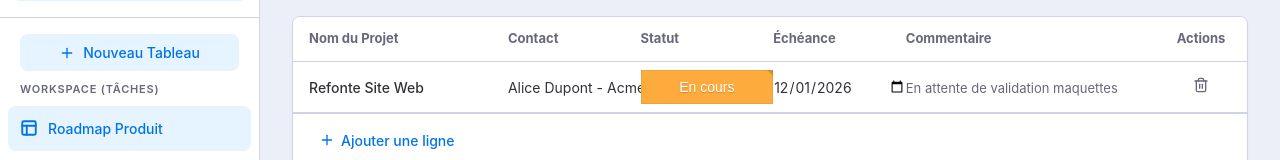
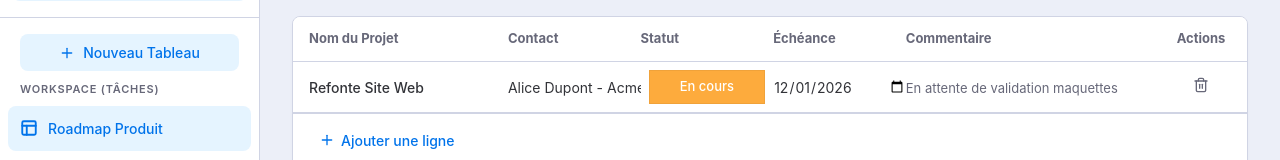
Before and after one commit to louisomert-ui/Orbit, a React (Vite) app: page / in a window 1280 px wide. Both pictures are taken after a click on the element "CRM & Clients". Shown: the part 164-324 px from the top of the page. Built offline with nearby package versions, Linux system fonts and the light colour scheme.

Commit message:
feat(crm): interactive status cell mimicking task manager

```diff
--- /dev/null
+++ b/src/components/CrmStatusCell.jsx
@@ -0,0 +1,69 @@
+import React, { useState } from 'react';
+
+const STATUS_CONFIG = {
+    'Nouveau': { label: 'Nouveau', color: '#579bfc', hover: '#4d8beb' },
+    'En cours': { label: 'En cours', color: '#fdab3d', hover: '#e39937' },
+    'En attente': { label: 'En attente', color: '#ffcb00', hover: '#e5b600' },
+    'Gagné': { label: 'Gagné', color: '#00c875', hover: '#00b469' },
+    'Perdu': { label: 'Perdu', color: '#e2445c', hover: '#cb3d52' }
+};
+
+const ORDER = ['Nouveau', 'En cours', 'En attente', 'Gagné', 'Perdu'];
+
+const CrmStatusCell = ({ status, onUpdate }) => {
+    const [isHovered, setIsHovered] = useState(false);
+
+    const currentKey = status || 'Nouveau';
+    const config = STATUS_CONFIG[currentKey] || STATUS_CONFIG['Nouveau'];
+
+    const handleClick = () => {
+        const currentIndex = ORDER.indexOf(currentKey);
+        const nextIndex = (currentIndex + 1) % ORDER.length;
+        onUpdate(ORDER[nextIndex]);
+    };
+
+    return (
+        <div
+            onClick={handleClick}
+            onMouseEnter={() => setIsHovered(true)}
+            onMouseLeave={() => setIsHovered(false)}
+            style={{
+                width: '100%',
+                height: '34px',
+                backgroundColor: isHovered && config.hover ? config.hover : config.color,
+                color: '#fff',
+                display: 'flex',
+                alignItems: 'center',
+                justifyContent: 'center',
+                fontSize: '13px',
+                fontWeight: '500',
+                cursor: 'pointer',
+                userSelect: 'none',
+                transition: 'background-color 0.2s, transform 0.1s',
+                margin: '0 auto',
+                transform: isHovered ? 'scale(1.02)' : 'scale(1)',
+                position: 'relative',
+                overflow: 'hidden',
+                boxShadow: 'inset 0 0 0 1px rgba(0,0,0,0.05)'
+            }}
+        >
+            {config.label}
+
+            {/* Fold effect on corner */}
+            <div style={{
+                position: 'absolute',
+                top: 0,
+                right: 0,
+                width: '0',
+                height: '0',
+                borderStyle: 'solid',
+                borderWidth: '0 8px 8px 0',
+                borderColor: `transparent rgba(0,0,0,0.15) transparent transparent`,
+                transition: 'border-width 0.2s',
+                opacity: isHovered ? 1 : 0
+            }}></div>
+        </div>
+    );
+};
+
+export default CrmStatusCell;
--- a/src/components/CrmView.jsx
+++ b/src/components/CrmView.jsx
@@ -1,6 +1,7 @@
 import React, { useState, useEffect } from 'react';
 import { v4 as uuidv4 } from 'uuid';
 import { Briefcase, Search as SearchIcon, Plus, Trash2 } from 'lucide-react';
+import CrmStatusCell from './CrmStatusCell';
 
 const initialCrmData = [
     { id: 'p1', name: 'Refonte Site Web', contact: 'Alice Dupont - Acme Corp', status: 'En cours', deadline: '2026-12-01', comment: 'En attente de validation maquettes' }
@@ -48,17 +49,6 @@ const CrmView = () => {
         item.contact.toLowerCase().includes(searchTerm.toLowerCase())
     );
 
-    const getStatusColor = (status) => {
-        switch (status) {
-            case 'Nouveau': return '#579bfc'; // Bleu
-            case 'En cours': return '#fdab3d'; // Orange
-            case 'En attente': return '#ffcb00'; // Jaune
-            case 'Gagné': return '#00c875'; // Vert
-            case 'Perdu': return '#e2445c'; // Rouge
-            default: return '#c4c4c4';
-        }
-    };
-
     const columns = ['Nom du Projet', 'Contact', 'Statut', 'Échéance', 'Commentaire', 'Actions'];
 
     const renderCell = (item, colIndex) => {
@@ -69,41 +59,11 @@ const CrmView = () => {
         if (colIndex === 0) return <input style={{ ...inputStyle, fontWeight: '500' }} value={item.name} onChange={e => handleUpdateItem(item.id, 'name', e.target.value)} />;
         if (colIndex === 1) return <input style={inputStyle} value={item.contact} onChange={e => handleUpdateItem(item.id, 'contact', e.target.value)} placeholder="Nom du contact..." />;
         if (colIndex === 2) return (
-            <div style={{ position: 'relative', width: '100%', height: '34px', margin: '0 auto', display: 'flex' }}>
-                <select
-                    style={{
-                        ...inputStyle,
-                        cursor: 'pointer',
-                        appearance: 'none',
-                        backgroundColor: getStatusColor(item.status),
-                        color: 'white',
-                        fontWeight: '500',
-                        textAlign: 'center',
-                        textShadow: '0 1px 1px rgba(0,0,0,0.2)',
-                        height: '100%',
-                        transition: 'opacity 0.2s',
-                        outline: 'none',
-                        border: 'none',
-                        boxShadow: 'inset 0 0 0 1px rgba(0,0,0,0.05)'
-                    }}
-                    onMouseOver={e => e.currentTarget.style.opacity = '0.9'}
-                    onMouseOut={e => e.currentTarget.style.opacity = '1'}
-                    value={item.status}
-                    onChange={e => handleUpdateItem(item.id, 'status', e.target.value)}
-                >
-                    <option style={{ backgroundColor: '#fff', color: '#333', textShadow: 'none' }} value="Nouveau">Nouveau</option>
-                    <option style={{ backgroundColor: '#fff', color: '#333', textShadow: 'none' }} value="En cours">En cours</option>
-                    <option style={{ backgroundColor: '#fff', color: '#333', textShadow: 'none' }} value="En attente">En attente</option>
-                    <option style={{ backgroundColor: '#fff', color: '#333', textShadow: 'none' }} value="Gagné">Gagné</option>
-                    <option style={{ backgroundColor: '#fff', color: '#333', textShadow: 'none' }} value="Perdu">Perdu</option>
-                </select>
-                {/* Fold effect corner (Monday signature) */}
-                <div style={{
-                    position: 'absolute', top: 0, right: 0, width: '0', height: '0',
-                    borderStyle: 'solid', borderWidth: '0 6px 6px 0',
-                    borderColor: `transparent rgba(0,0,0,0.15) transparent transparent`,
-                    pointerEvents: 'none'
-                }}></div>
+            <div style={{ padding: '0 8px' }}>
+                <CrmStatusCell
+                    status={item.status}
+                    onUpdate={newStatus => handleUpdateItem(item.id, 'status', newStatus)}
+                />
             </div>
         );
         if (colIndex === 3) return <input type="date" style={inputStyle} value={item.deadline || ''} onChange={e => handleUpdateItem(item.id, 'deadline', e.target.value)} />;
```
